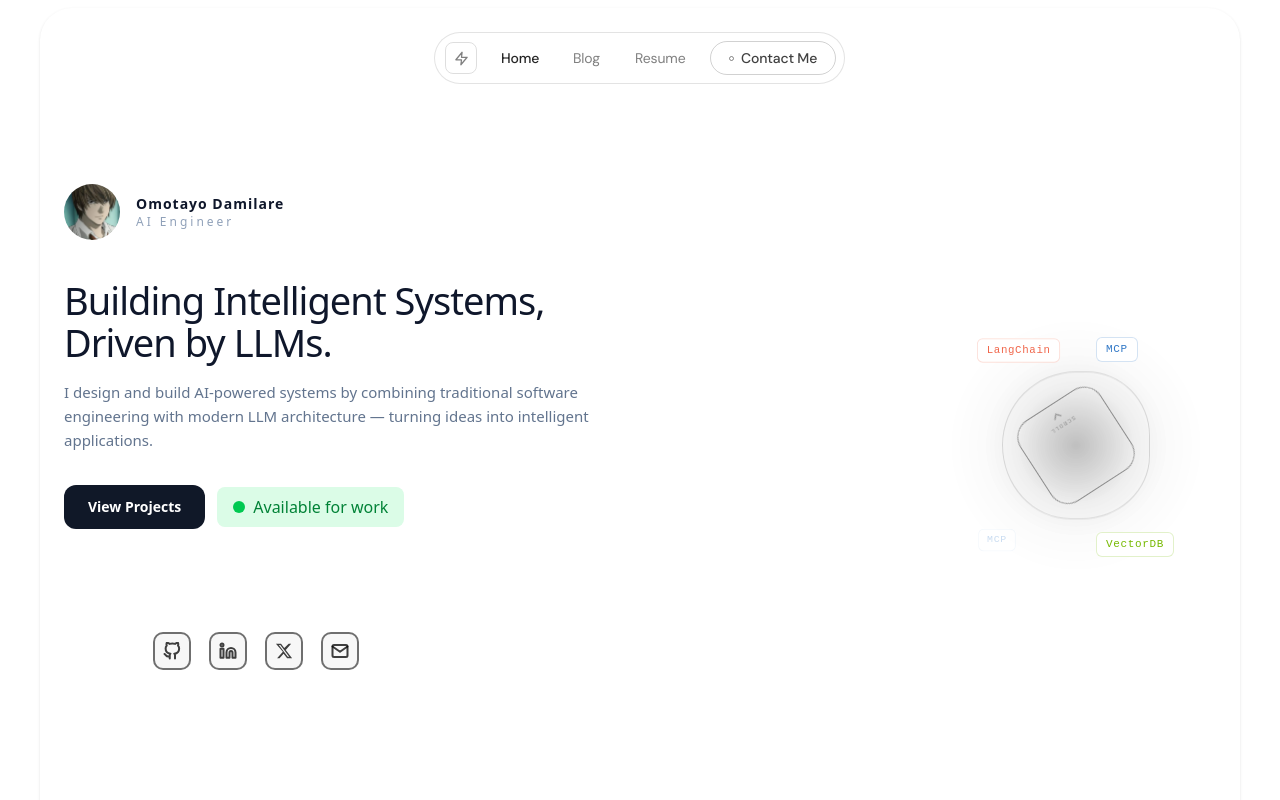
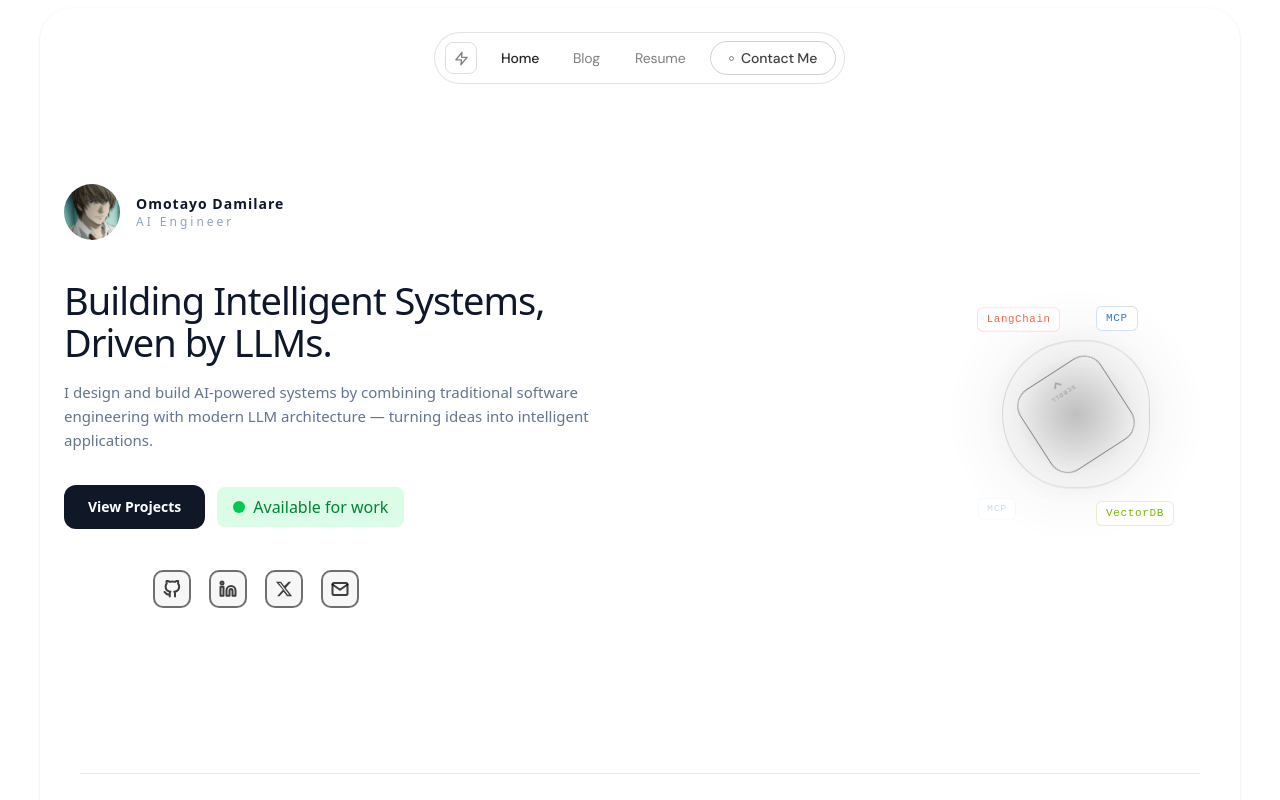
Before and after one commit to Dahmie87/portfolioIn3d, a React (Vite) app: page / in a window 1280 px wide. Shown: the top 800 px of the page. Built offline with nearby package versions, Linux system fonts and the light colour scheme.

Commit message:
chore: update social icons

```diff
--- a/src/components/social.tsx
+++ b/src/components/social.tsx
@@ -468,7 +468,7 @@ const icons = [
 /* ── root ──────────────────────────────────── */
 export default function SocialIcons() {
   return (
-    <div className="p-7 flex gap-2" style={{ paddingTop: 90 }}>
+    <div className="p-7 flex gap-2" style={{ }}>
       <style>{styles}</style>
       {icons.map(({ Icon, href, label }, i) => {
         const Card = cardComponents[label];
```
